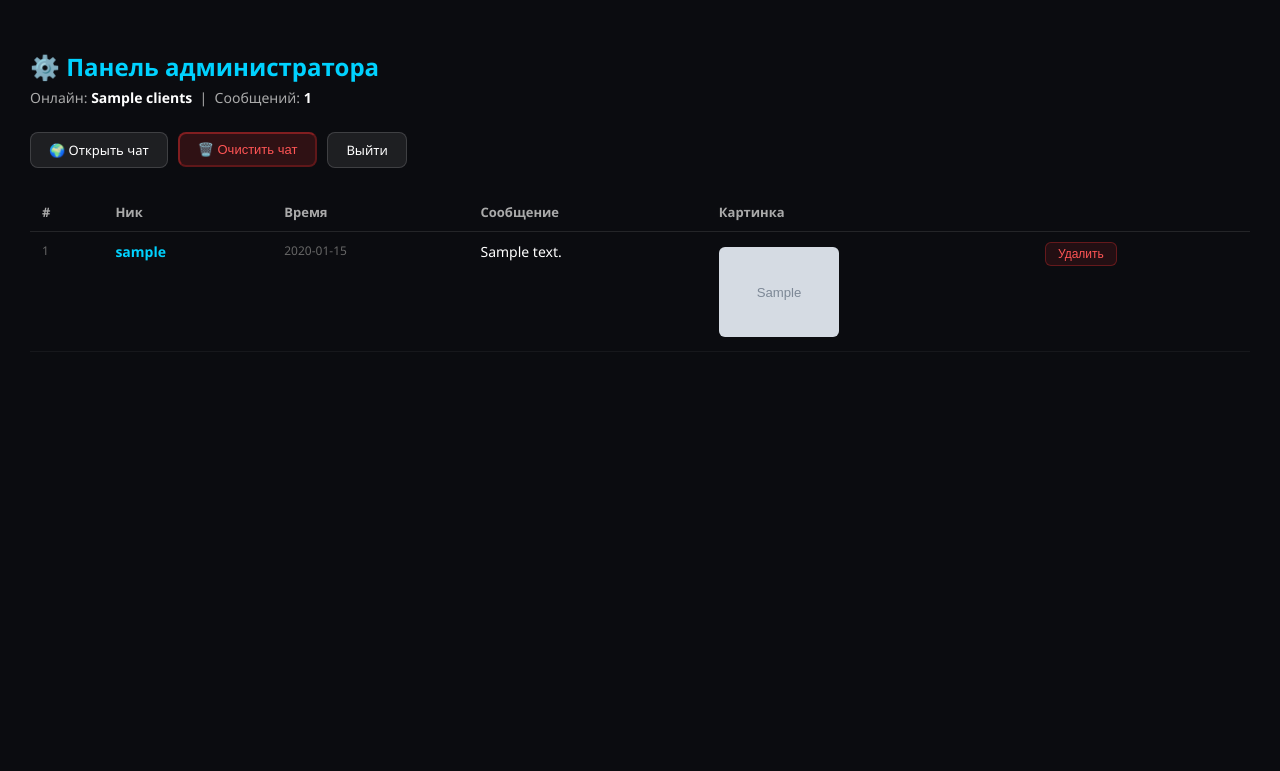
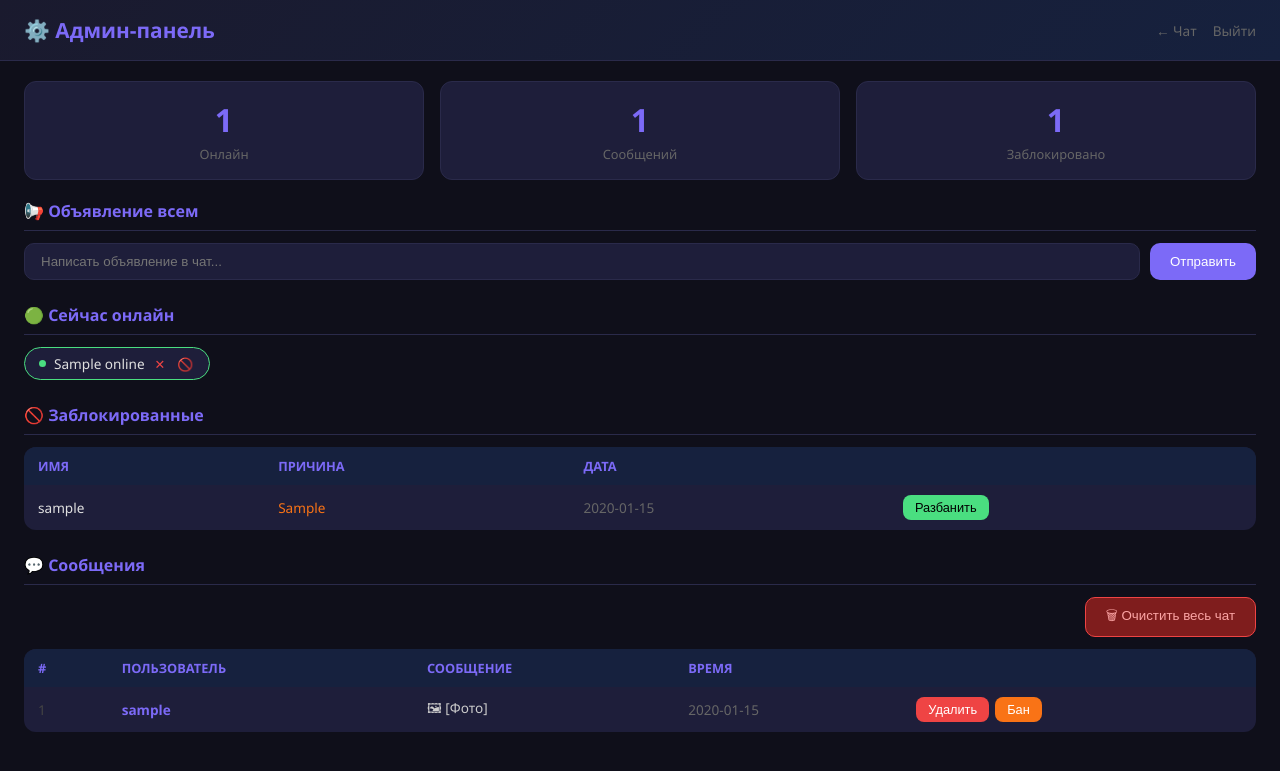
Before and after one commit to david6666711/my-flask-chat, a Flask app: template templates/admin.html in a window 1280 px wide. Shown: the top 771 px of the page. Run offline with Flask 3, Linux system fonts and the light colour scheme; tables that the repository leaves empty hold one stand-in row (values such as "Sample post"); the template is opened without the code that fills it: values that come from a table or form of the project are taken from there, most other values are stand-ins (such as "Sample title", 1, 10 or a date in 2020); grey boxes marked "Sample" are stand-in pictures.

Commit message:
Update admin.html

```diff
--- a/templates/admin.html
+++ b/templates/admin.html
@@ -2,66 +2,153 @@
 <html lang="ru">
 <head>
   <meta charset="UTF-8">
-    <title>Админка</title>
+  <title>Админ-панель</title>
   <style>
-        body { background: #0b0c10; color: #fff; font-family: 'Segoe UI', sans-serif; padding: 30px; margin: 0; }
-        h2 { color: #00d2ff; margin-bottom: 5px; }
-        .stats { color: #aaa; font-size: 14px; margin-bottom: 25px; }
-        .stats span { color: #fff; font-weight: bold; }
-        .top-bar { display: flex; gap: 10px; margin-bottom: 25px; }
-        a.btn, button.btn { background: rgba(255,255,255,0.08); border: 1px solid rgba(255,255,255,0.15); color: #fff; padding: 8px 18px; border-radius: 8px; cursor: pointer; text-decoration: none; font-size: 13px; }
-        button.btn-red { background: rgba(255,50,50,0.15); border-color: rgba(255,50,50,0.4); color: #ff5555; padding: 8px 18px; border-radius: 8px; cursor: pointer; font-size: 13px; }
-        button.btn-red:hover { background: rgba(255,50,50,0.3); }
-        table { width: 100%; border-collapse: collapse; }
-        th { text-align: left; padding: 10px 12px; border-bottom: 1px solid rgba(255,255,255,0.1); color: #aaa; font-size: 13px; }
-        td { padding: 10px 12px; border-bottom: 1px solid rgba(255,255,255,0.05); font-size: 14px; vertical-align: top; }
-        .del-btn { background: rgba(255,50,50,0.1); border: 1px solid rgba(255,50,50,0.3); color: #ff5555; padding: 4px 12px; border-radius: 6px; cursor: pointer; font-size: 12px; }
-        .del-btn:hover { background: rgba(255,50,50,0.25); }
-        .empty { color: #666; text-align: center; padding: 40px; }
-        img { max-width: 120px; border-radius: 6px; margin-top: 5px; }
-        .nick { color: #00d2ff; font-weight: bold; }
-        .time { color: #666; font-size: 12px; }
+    * { margin:0; padding:0; box-sizing:border-box; }
+    body { font-family:'Segoe UI',sans-serif; background:#0f0f1a; color:#e0e0e0; }
+    .header { background:linear-gradient(135deg,#1a1a2e,#16213e); padding:16px 24px; display:flex; align-items:center; justify-content:space-between; border-bottom:1px solid #2a2a4a; }
+    .header h1 { color:#7c6af7; font-size:1.3rem; }
+    .header a { color:#666; text-decoration:none; font-size:0.85rem; }
+    .header a:hover { color:#fff; }
+    .stats { display:flex; gap:16px; padding:20px 24px; }
+    .stat { background:#1e1e3a; border:1px solid #2a2a4a; border-radius:12px; padding:16px 24px; text-align:center; flex:1; }
+    .stat .num { font-size:2rem; font-weight:700; color:#7c6af7; }
+    .stat .label { font-size:0.8rem; color:#666; margin-top:4px; }
+    .section { margin:0 24px 24px; }
+    .section h2 { font-size:1rem; color:#7c6af7; margin-bottom:12px; border-bottom:1px solid #2a2a4a; padding-bottom:8px; }
+    .announce-form { display:flex; gap:10px; margin-bottom:24px; }
+    .announce-form input { flex:1; padding:10px 16px; background:#1e1e3a; border:1px solid #2a2a4a; border-radius:10px; color:#fff; outline:none; }
+    .announce-form input:focus { border-color:#7c6af7; }
+    .announce-form button { padding:10px 20px; background:#7c6af7; border:none; border-radius:10px; color:#fff; cursor:pointer; }
+    .online-list { display:flex; flex-wrap:wrap; gap:8px; margin-bottom:24px; }
+    .online-tag { background:#1e1e3a; border:1px solid #4ade80; border-radius:20px; padding:6px 14px; font-size:0.85rem; display:flex; align-items:center; gap:8px; }
+    .online-tag::before { content:''; width:7px; height:7px; background:#4ade80; border-radius:50%; }
+    .online-tag form { display:inline; }
+    .online-tag button { background:none; border:none; color:#ef4444; cursor:pointer; font-size:0.8rem; padding:0 2px; }
+    .ban-tag { border-color:#ef4444; }
+    .ban-tag::before { background:#ef4444; }
+    table { width:100%; border-collapse:collapse; background:#1e1e3a; border-radius:12px; overflow:hidden; }
+    th { background:#16213e; padding:10px 14px; text-align:left; font-size:0.8rem; color:#7c6af7; text-transform:uppercase; }
+    td { padding:10px 14px; border-bottom:1px solid #2a2a4a; font-size:0.85rem; vertical-align:middle; }
+    tr:last-child td { border-bottom:none; }
+    .msg-text { max-width:300px; overflow:hidden; text-overflow:ellipsis; white-space:nowrap; color:#ccc; }
+    .btn { padding:5px 12px; border:none; border-radius:8px; cursor:pointer; font-size:0.8rem; }
+    .btn-red { background:#ef4444; color:#fff; }
+    .btn-orange { background:#f97316; color:#fff; }
+    .btn-purple { background:#7c6af7; color:#fff; }
+    .btn-green { background:#4ade80; color:#000; }
+    .btn-danger { background:#7f1d1d; color:#fca5a5; border:1px solid #ef4444; padding:8px 20px; border-radius:10px; cursor:pointer; }
+    .actions { display:flex; gap:6px; }
+    .clear-section { display:flex; justify-content:flex-end; margin-bottom:12px; }
+    .empty { text-align:center; color:#444; padding:32px; }
   </style>
 </head>
 <body>
-    <h2>⚙️ Панель администратора</h2>
-    <div class="stats">Онлайн: <span>{{ clients }}</span> &nbsp;|&nbsp; Сообщений: <span>{{ messages|length }}</span></div>
 
-    <div class="top-bar">
-        <a href="/" class="btn">🌍 Открыть чат</a>
-        <form method="POST" action="/admin/clear" style="margin:0;" onsubmit="return confirm('Очистить весь чат?')">
-            <button type="submit" class="btn-red">🗑️ Очистить чат</button>
-        </form>
-        <a href="/admin/logout" class="btn">Выйти</a>
+<div class="header">
+  <h1>⚙️ Админ-панель</h1>
+  <div style="display:flex;gap:16px;align-items:center">
+    <a href="/">← Чат</a>
+    <a href="/admin/logout">Выйти</a>
+  </div>
 </div>
 
+<!-- СТАТИСТИКА -->
+<div class="stats">
+  <div class="stat"><div class="num">{{ online_count }}</div><div class="label">Онлайн</div></div>
+  <div class="stat"><div class="num">{{ messages|length }}</div><div class="label">Сообщений</div></div>
+  <div class="stat"><div class="num">{{ banned|length }}</div><div class="label">Заблокировано</div></div>
+</div>
+
+<!-- ОБЪЯВЛЕНИЕ -->
+<div class="section">
+  <h2>📢 Объявление всем</h2>
+  <form class="announce-form" action="/admin/announce" method="post">
+    <input name="text" placeholder="Написать объявление в чат...">
+    <button type="submit">Отправить</button>
+  </form>
+</div>
+
+<!-- ОНЛАЙН -->
+<div class="section">
+  <h2>🟢 Сейчас онлайн</h2>
+  <div class="online-list">
+    {% for u in online %}
+    <div class="online-tag">
+      {{ u }}
+      <form action="/admin/kick/{{ u }}" method="post" style="display:inline">
+        <button type="submit" title="Кикнуть">✕</button>
+      </form>
+      <form action="/admin/ban/{{ u }}" method="post" style="display:inline">
+        <input type="hidden" name="reason" value="Кик/бан администратором">
+        <button type="submit" style="color:#f97316" title="Забанить">🚫</button>
+      </form>
+    </div>
+    {% else %}
+    <span style="color:#444;font-size:0.85rem">Никого нет онлайн</span>
+    {% endfor %}
+  </div>
+</div>
+
+<!-- ЗАБАНЕННЫЕ -->
+{% if banned %}
+<div class="section">
+  <h2>🚫 Заблокированные</h2>
   <table>
+    <tr><th>Имя</th><th>Причина</th><th>Дата</th><th></th></tr>
+    {% for b in banned %}
     <tr>
-            <th>#</th>
-            <th>Ник</th>
-            <th>Время</th>
-            <th>Сообщение</th>
-            <th>Картинка</th>
-            <th></th>
-        </tr>
-        {% if messages %}
-            {% for msg in messages %}
-            <tr>
-                <td class="time">{{ loop.index }}</td>
-                <td class="nick">{{ msg.username }}</td>
-                <td class="time">{{ msg.time }}</td>
-                <td>{{ msg.message or '—' }}</td>
-                <td>{% if msg.image %}<img src="{{ msg.image }}">{% else %}—{% endif %}</td>
+      <td>{{ b.username }}</td>
+      <td style="color:#f97316">{{ b.reason }}</td>
+      <td style="color:#666">{{ b.banned_at }}</td>
       <td>
-                    <form method="POST" action="/admin/delete/{{ loop.index0 }}" style="margin:0;">
-                        <button type="submit" class="del-btn">Удалить</button>
+        <form action="/admin/unban/{{ b.username }}" method="post">
+          <button class="btn btn-green">Разбанить</button>
         </form>
       </td>
     </tr>
     {% endfor %}
+  </table>
+</div>
+{% endif %}
+
+<!-- СООБЩЕНИЯ -->
+<div class="section">
+  <h2>💬 Сообщения</h2>
+  <div class="clear-section">
+    <form action="/admin/clear" method="post" onsubmit="return confirm('Удалить все сообщения?')">
+      <button class="btn-danger">🗑 Очистить весь чат</button>
+    </form>
+  </div>
+  {% if messages %}
+  <table>
+    <tr><th>#</th><th>Пользователь</th><th>Сообщение</th><th>Время</th><th></th></tr>
+    {% for msg in messages %}
+    <tr>
+      <td style="color:#444">{{ msg.id }}</td>
+      <td style="color:#7c6af7;font-weight:600">{{ msg.username }}</td>
+      <td class="msg-text">
+        {% if msg.image %}🖼 [Фото]{% else %}{{ msg.message }}{% endif %}
+      </td>
+      <td style="color:#666">{{ msg.time }}</td>
+      <td>
+        <div class="actions">
+          <form action="/admin/delete/{{ msg.id }}" method="post">
+            <button class="btn btn-red">Удалить</button>
+          </form>
+          <form action="/admin/ban/{{ msg.username }}" method="post">
+            <input type="hidden" name="reason" value="Нарушение правил">
+            <button class="btn btn-orange">Бан</button>
+          </form>
+        </div>
+      </td>
+    </tr>
+    {% endfor %}
+  </table>
   {% else %}
-            <tr><td colspan="6" class="empty">Сообщений пока нет</td></tr>
+  <div class="empty">Сообщений нет</div>
   {% endif %}
-    </table>
+</div>
+
 </body>
 </html>
```
Lines whose indentation alone changed are shown as unchanged.
